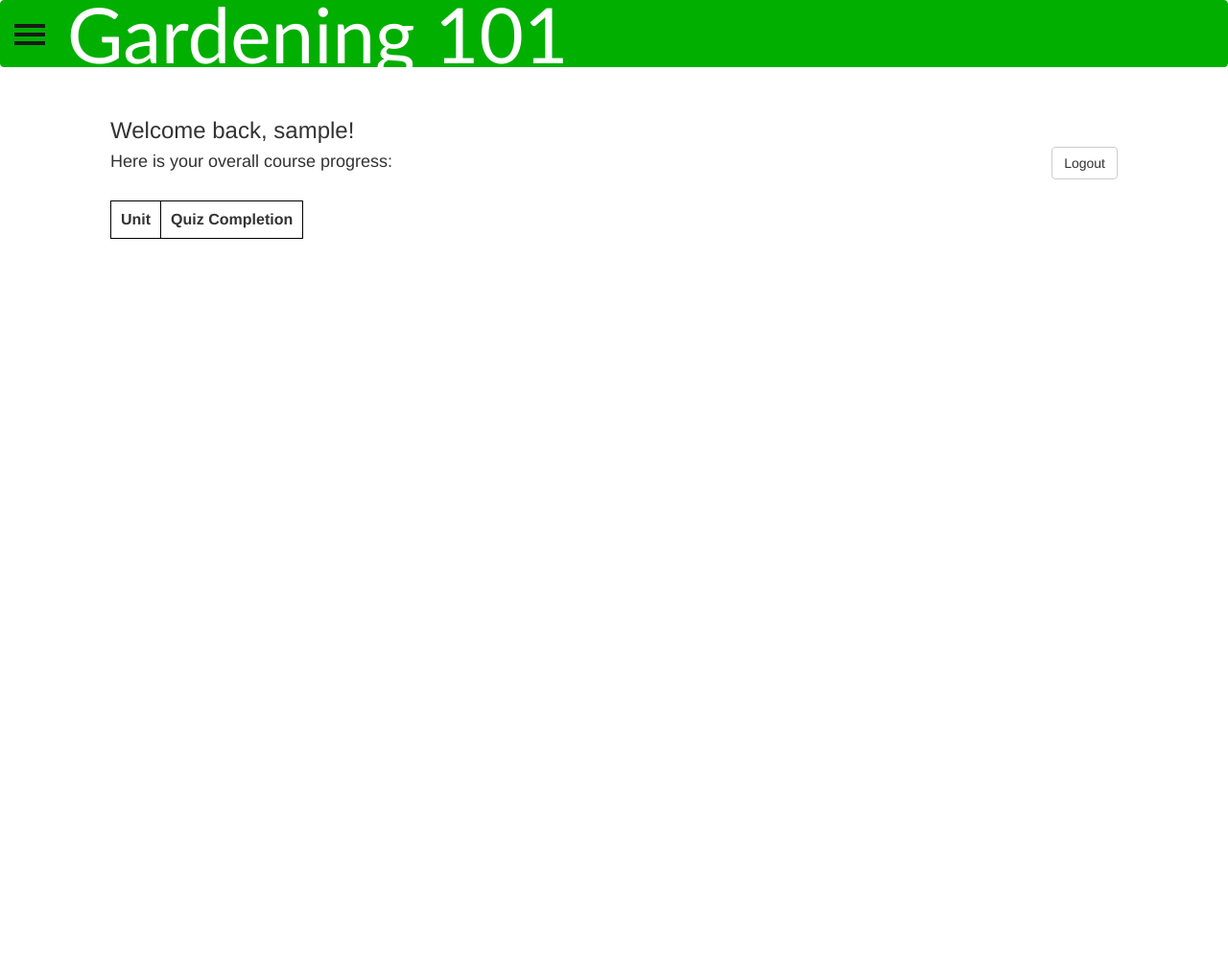
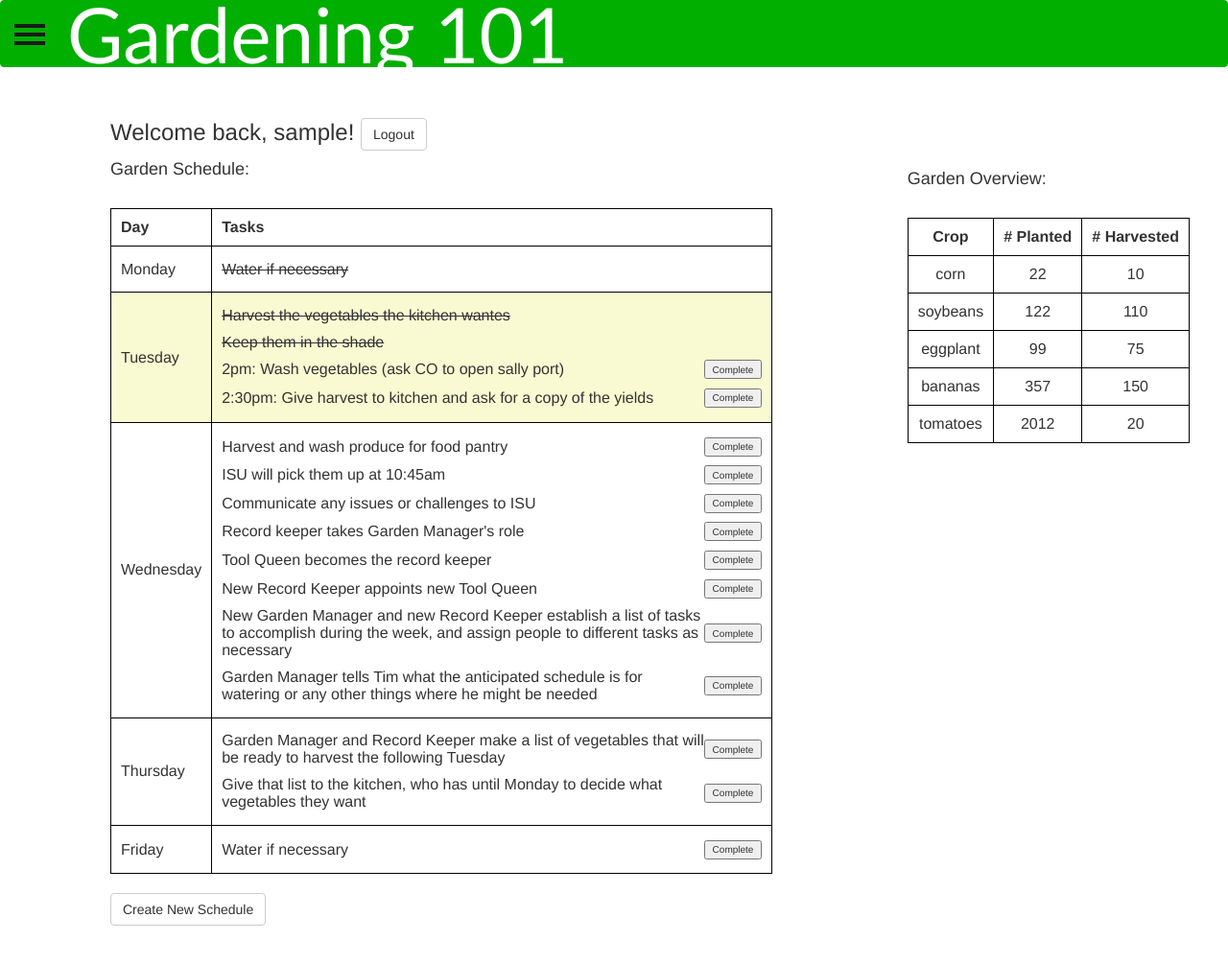
Before and after one commit to ObiJuanKenobi/Grow-Em-and-Show-Em, a Django app: page / in a window 1280 px wide. Shown: the whole page at 96% size. Before the commit the page ends 249 px from the top, so only its background shows below. Run offline with Django 3.2, Linux system fonts and the light colour scheme; the visitor is signed in with stand-in values (Sample User, id 1); data that the repository does not hold is empty; some libraries are stand-ins or nearby versions.

Commit message:
New home page, reorganized code, create schedule UI

```diff
--- a/pga/pga/urls.py
+++ b/pga/pga/urls.py
@@ -20,17 +20,20 @@ from django.contrib.staticfiles.urls import staticfiles_urlpatterns
 from django.views.generic.base import TemplateView
 
 from . import views
+from . import home_view
+from . import view_utils
 from pga.admin_views import *
 from . import user_quiz_views
 from . import admin_quiz_mgmt
 
 urlpatterns = [
 
-    #Home page & authentication-related urls:
-    url(r'^$', views.home_page, name='home'),
+    #Home page, schedule, & authentication-related urls:
+    url(r'^$', home_view.home_page, name='home'),
     url(r'^register/$', views.UserFormView.as_view(), name='register'),
     url(r'^login/$', views.login_view, name='login'),
-    url(r'^logout/$', auth_views.logout, {'template_name': 'logout.html', 'extra_context': views.get_home_page_dict() }, name='logout', ),
+    url(r'^logout/$', auth_views.logout, {'template_name': 'logout.html', 'extra_context': view_utils.get_home_page_dict() }, name='logout', ),
+    url(r'^createNewSchedule', views.create_schedule, name='schedule'),
 
 
     #Admin urls:
--- a/pga/pga/user_quiz_views.py
+++ b/pga/pga/user_quiz_views.py
@@ -5,7 +5,7 @@ from django.core.serializers import json
 import json
 
 from pga.dataAccess import DataAccess
-from pga.views import add_courses_to_dict
+from pga.view_utils import add_courses_to_dict
 
 #TODO - shuffle questions
 #     - pick 10
--- a/pga/pga/views.py
+++ b/pga/pga/views.py
@@ -1,3 +1,7 @@
+#python imports:
+import json
+
+#Django imports:
 from django.core.serializers import json
 from django.http import HttpResponse, Http404
 from django.shortcuts import render, redirect, render_to_response
@@ -7,38 +11,15 @@ from django.template import loader
 from django.template import *
 from django.contrib.auth.decorators import login_required
 from django.contrib.admin.views.decorators import staff_member_required
+from django.views.generic import View
+
+#pga imports:
+from .forms import UserForm, RecordTableForm
 from pga.dataAccess import DataAccess
-from django.views.generic import View
-from .forms import UserForm, RecordTableForm
-import json
+from . import view_utils
 
+#TODO - store this in DB?
 gardens_color = '00AA00'
-
-def home_page(request):
-    authenticated = request.user.is_authenticated()
-
-    if authenticated:
-
-        # Get list of completed/non-completed courses to display
-        db = DataAccess()
-        units = db.getAllUnits()
-        completed_units = db.getCompletedCoursesForUser(request.user.get_username())
-        units_quiz_completed = [False] * len(units)
-        units_has_quiz = [False] * len(units)
-        for index, unit in enumerate(units):
-            if unit in completed_units:
-                units_quiz_completed[index] = True
-            has_quiz = db.doesCourseHaveQuiz(unit)
-            if has_quiz > 0:
-                units_has_quiz[index] = True
-
-        units_zipped = zip(units, units_quiz_completed, units_has_quiz)
-        dict = get_home_page_dict()
-        dict.update({'units': units_zipped})
-        dict = add_courses_to_dict(dict)
-        return render(request, 'home.html', dict)
-    else:
-        return render(request, 'home.html', get_home_page_dict())
 
 
 def login_view(request):
@@ -49,7 +30,12 @@ def login_view(request):
         login(request, user)
         return redirect('home')
     else:
-        return render(request, 'login.html', get_home_page_dict())
+        return render(request, 'login.html', view_utils.get_home_page_dict())
+
+def create_schedule(request):
+    dict = view_utils.get_home_page_dict()
+    dict.update({'days': ['Monday', 'Tuesday', 'Wednesday', 'Thursday', 'Friday']})
+    return render(request, 'create_schedule.html', view_utils.add_courses_to_dict(dict))
 
 @login_required(login_url='/login/')
 def createRecordTable_Form(request):
@@ -72,7 +58,7 @@ def createRecordTable_Form(request):
                 return redirect('table_home')
     else:
         form = RecordTableForm()
-    return render(request, 'recordstable_form.html', add_courses_to_dict({'form': form}))
+    return render(request, 'recordstable_form.html', view_utils.add_courses_to_dict({'form': form}))
 
 
 @login_required(login_url='/login/')
@@ -80,16 +66,16 @@ def recordTable_Home(request):
     db = DataAccess()
     logs = db.getDailyLogs()
 
-    return render(request, 'recordstable_home.html', add_courses_to_dict({'logs' : logs}))
+    return render(request, 'recordstable_home.html', view_utils.add_courses_to_dict({'logs' : logs}))
 
 # Maintenance lessons:
 @login_required(login_url='/login/')
 def pests(request):
-    return render(request, 'pests.html', add_courses_to_dict({}))
+    return render(request, 'pests.html', view_utils.add_courses_to_dict({}))
 
 @login_required(login_url='/login/')
 def garden(request, garden):
-    return render(request, 'garden.html', add_courses_to_dict({'gardenName': garden,
+    return render(request, 'garden.html', view_utils.add_courses_to_dict({'gardenName': garden,
         'course': garden, 'color': gardens_color}))
 
 @login_required(login_url='/login/')
@@ -162,7 +148,7 @@ def gardenNav(request):
     db = DataAccess()
     lessons = db.getGardens()
 
-    return render(request, 'gardenNav.html', add_courses_to_dict({'lessons': lessons, 'course': course, 'color': gardens_color}))
+    return render(request, 'gardenNav.html', view_utils.add_courses_to_dict({'lessons': lessons, 'course': course, 'color': gardens_color}))
 
 @login_required(login_url='/login/')
 def courseNav(request, course):
@@ -180,7 +166,7 @@ def courseNav(request, course):
     if course in completed_courses:
         passed = True
 
-    return render(request, 'courseNav.html', add_courses_to_dict({'lessons': lessons, 'course': course.replace('-', ' '), 'color': color, 'has_quiz': has_quiz, 'passed': passed}))
+    return render(request, 'courseNav.html', view_utils.add_courses_to_dict({'lessons': lessons, 'course': course.replace('-', ' '), 'color': color, 'has_quiz': has_quiz, 'passed': passed}))
 
 @login_required(login_url='/login/')
 def lesson(request, course, lesson):
@@ -195,7 +181,7 @@ def lesson(request, course, lesson):
     if "Garden Planning" in lesson:
         return redirect('/gardenNav/')
 
-    return render(request, 'lesson.html', add_courses_to_dict({'course': course, 'lesson': lesson, 'color': color, 'lesson_file_path': lesson_file_path}))
+    return render(request, 'lesson.html', view_utils.add_courses_to_dict({'course': course, 'lesson': lesson, 'color': color, 'lesson_file_path': lesson_file_path}))
 
 # @login_required(login_url='/login/')
 # def quiz_wrapper(request, course):
@@ -204,24 +190,6 @@ def lesson(request, course, lesson):
     # lesson_file_path = "/quiz/" + course
 
     # return render(request, 'lesson.html', add_courses_to_dict({'course': course, 'color': color, 'lesson_file_path': lesson_file_path}))
-
-#Retrieves all courses and adds them to the data dictionary passed in,
-# which is returned by each view
-def add_courses_to_dict(dict):
-    db = DataAccess()
-    courses = db.getCourses()
-    #dict['courses'] = courses
-
-    colors = []
-    for course in courses:
-        colors.append(db.getCourseColor(course['Course_Name']))
-    #dict['colors'] = colors
-    dict['courses'] = zip(courses, colors)
-    return dict;
-
-#Sets color and name for home page & login/logout views
-def get_home_page_dict():
-    return {'course': 'Gardening 101', 'color': '01af01'}
 
 
 class UserFormView(View):
--- /dev/null
+++ b/pga/static/css/homePageStyle.css
@@ -0,0 +1,61 @@
+#cropsTable th, #cropsTable td {
+    text-align: center;
+}
+
+#scheduleTable {
+    max-width: 60%;
+}
+
+#scheduleTable td, #scheduleTable th {
+    text-align: left;
+}
+
+.borderedTable {
+  border: 1px solid black;
+  border-collapse: collapse;
+  border-spacing: 30px 0;
+}
+
+.taskTable {
+    width: 100%;
+}
+
+#current-day {
+    background-color: #FAFAD2;
+}
+
+.borderedTableCell {
+  padding: 10px 10px;
+  border: 1px solid black;
+}
+
+#homePageContent {
+    margin-left: 100px;
+}
+
+#gardenOverview {
+    margin-right: 25px;
+}
+
+.small-btn {
+    width: 60px;
+    height: 20px;
+    font-size: 10px;
+}
+
+.scheduleItem {
+    width: 100%;
+}
+
+tr.scheduleItem > td {
+    padding-top: .3em;
+    padding-bottom: .3em;
+}
+
+.taskCell {
+    width: 90%;
+}
+
+.completedTask {
+    text-decoration: line-through;
+}
--- a/pga/templates/header.html
+++ b/pga/templates/header.html
@@ -9,6 +9,10 @@
     <!-- Latest compiled and minified CSS -->
     {% include "bootstraploader.html" %}
     {% include "menuloader.html" %}
+
+    <!-- jQuery UI: -->
+    <link rel="stylesheet" href="{% static 'css/jquery-ui.css' %}">
+    <script src="{% static 'js/libraries/jquery-ui.min.js' %}"></script>
 
     <!-- menu styling: -->
 
--- a/pga/templates/home.html
+++ b/pga/templates/home.html
@@ -8,62 +8,97 @@
 
 {% include "courseHeader.html" %}
 
-<style>
-table, th, td {
-    text-align: center;
-    border: 1px solid black;
-}
-table {
-  border: 1px solid black;
-  border-collapse: collapse;
-  border-spacing: 30px 0;
-}
-
-td, th {
-  padding: 10px 10px;
-}
-
-#homePageContent {
-    float: left;
-    margin-left: 100px;
-}
-
-#logoutBtn {
-    float: right;
-    margin-right: 100px;
-    margin-top: 50px;
-}
-</style>
+<link rel='stylesheet' type='text/css' href="{% static 'css/homePageStyle.css' %}">
 
 {% block content %}
+
+<script type='text/javascript'>
+
+    $(function() {
+        var completeConfirmDialog = $("#completeConfirmDialog").dialog({
+            autoOpen: false,
+            height: 200,
+            width: 400,
+            modal: true,
+            buttons: {
+                Cancel: function() {
+                  completeConfirmDialog.dialog( "close" );
+                },
+                "Confirm": function() {
+                    completeConfirmDialog.dialog( "close" );
+                }
+            },
+            close: function() {
+
+            }
+        });
+
+        $(".markCompleteBtn").click(function() {
+            var id = $(this).attr('id');
+            console.log("Task id: " + id);
+            completeConfirmDialog.dialog('open');
+        });
+    });
+</script>
 
 {% if user.is_authenticated %}
 
     <div id='homePageContent'>
-        <h3> Welcome back, {{ user.username}}!</h3>
-        <h4>Here is your overall course progress:</h4>
+        <h3> Welcome back, {{ user.username}}! <a id='logoutBtn' href="{% url 'logout' %}" class="btn btn-default">Logout</a></h3>
+
+        <div id='gardenOverview' style='float: right;'>
+            <h4>Garden Overview:</h4>
+            <br>
+            <table id='cropsTable' class='borderedTable'>
+                <tr><th class='borderedTableCell'>Crop</th><th class='borderedTableCell'># Planted</th><th class='borderedTableCell'># Harvested</th></tr>
+                {% for crop in crops %}
+                    <tr>
+                        <td class='borderedTableCell'>{{ crop.crop }}</td>
+                        <td class='borderedTableCell'>{{ crop.planted }}</td>
+                        <td class='borderedTableCell'>{{ crop.harvested }}</td>
+                    </tr>
+                {% endfor %}
+            </table>
+        </div>
+
+        <div id='gardenSchedule'>
+            <h4>Garden Schedule:</h4>
+            <br>
+            <table id='scheduleTable' class='borderedTable'>
+                <tr><th class='borderedTableCell'>Day</th><th class='borderedTableCell'>Tasks</th></tr>
+                {% for day, tasks in schedule %}
+                    {% if forloop.counter == current_day %}
+                        <tr id='current-day'>
+                    {% else %}
+                        <tr>
+                    {% endif %}
+                        <td class='borderedTableCell'>{{ day }}</td>
+                        <td class='borderedTableCell'>
+                            <table class='taskTable'>
+                                {% for task in tasks %}
+                                    {% if task.complete %}
+                                        <tr class='scheduleItem completedTask'><td colspan='2'>{{ task.task }}</td></tr>
+                                    {% else %}
+                                        <tr class='scheduleItem' >
+                                            <td class='taskCell'>{{ task.task }} </td>
+                                            <td><input class='small-btn markCompleteBtn' type='button' value='Complete' id='{{task.id}}'></td>
+                                        </tr>
+                                    {% endif %}
+                                {% endfor %}
+                            </table></td>
+                    </tr>
+                {% endfor %}
+            </table>
+            <br>
+            <a href='/createNewSchedule' class="btn btn-default">Create New Schedule</a>
+        </div>
+        <br><!-- Just to give some spacing at bottom of page -->
         <br>
-        <table>
-            <tr><th>Unit</th><th>Quiz Completion</th></tr>
-        {% for unit, is_completed, has_quiz in units %}
-            <tr>
-                <td>{{ unit }}</td>
-                <td>
-                {% if is_completed %}
-                    Completed
-                {% else %}
-                    {% if has_quiz %}
-                        Not Completed
-                    {% else %}
-                        No Quiz
-                    {% endif %}
-                {% endif %}
-                </td>
-            </tr>
-        {% endfor %}
-        </table>
     </div>
-    <a id='logoutBtn' href="{% url 'logout' %}" class="btn btn-default">Logout</a>
+
+    <div id='completeConfirmDialog' title='Confirm Completion'>
+        Are you sure you wish to mark this task as completed?
+    </div>
 
 {% else %}
 
--- a/pga/templates/login.html
+++ b/pga/templates/login.html
@@ -16,7 +16,7 @@
             <hr class="colorgraph">
             <br>
 
-            <input type="text" class="form-control" name="username" placeholder="Username" required="" autofocus=""/>
+            <input type="text" class="form-control" name="username" placeholder="Username" required="" autofocus="" autocomplete='off'/>
             <input type="password" class="form-control" name="password" placeholder="Password" required=""/>
 
             <button class="btn btn-lg btn-primary btn-block" name="submit" value="Login" type="submit">Login</button>
```
Also changed, not shown: pga/pga/home_view.py (added, +74 -0 lines), pga/pga/view_utils.py (added, +19 -0 lines), pga/templates/create_schedule.html (added, +127 -0 lines).
